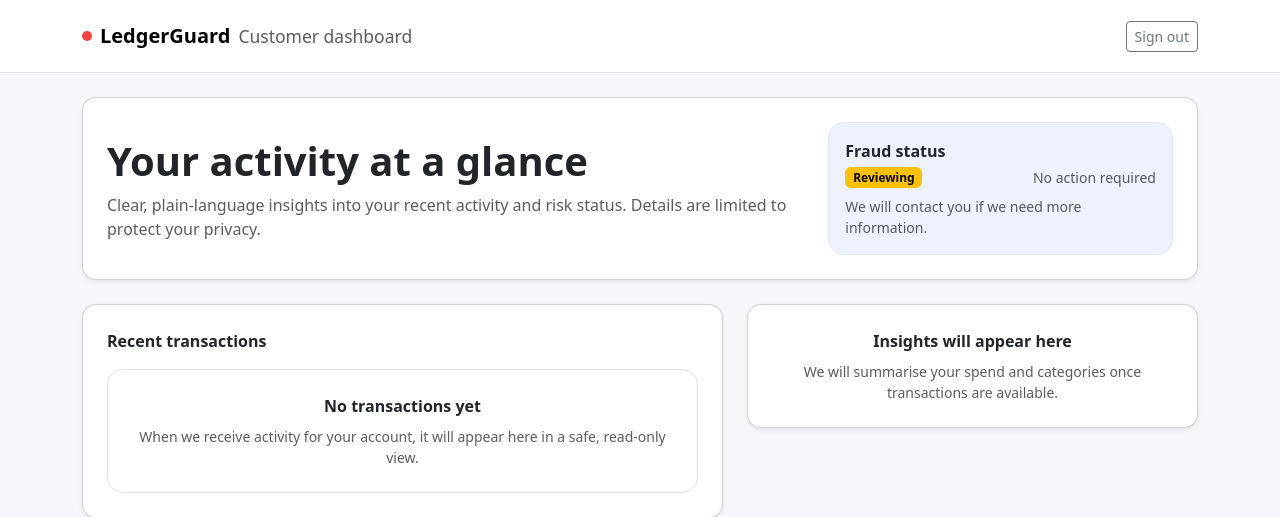
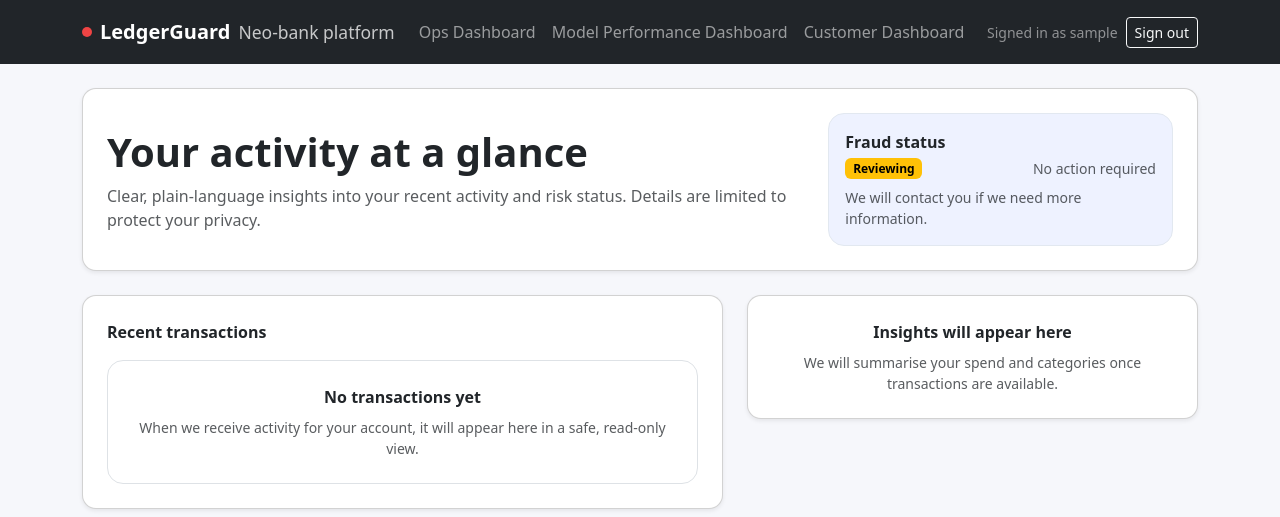
Before and after one commit to AAdewunmi/Neo-Bank-Fraud-Detection-Project, a Django app: page /customer/ in a window 1280 px wide. Shown: the top 517 px of the page. Run offline with Django 5.2, Linux system fonts and the light colour scheme; the visitor is signed in with stand-in values (Sample User, id 1).

Commit message:
Refactor UI's

```diff
--- a/customer_site/templates/customer/base.html
+++ b/customer_site/templates/customer/base.html
@@ -26,13 +26,58 @@
     </style>
   </head>
   <body>
+    {% if user.is_staff %}
+      <nav class="navbar navbar-expand-lg navbar-dark bg-dark">
+        <div class="container py-1">
+          <span class="navbar-brand d-flex align-items-center">
+            <span class="brand-dot"></span>
+            <span class="fw-semibold">LedgerGuard</span>
+            <span class="ms-2 small opacity-75">Neo-bank platform</span>
+          </span>
+
+          <button class="navbar-toggler" type="button" data-bs-toggle="collapse" data-bs-target="#navMainCustomer">
+            <span class="navbar-toggler-icon"></span>
+          </button>
+
+          <div id="navMainCustomer" class="collapse navbar-collapse">
+            <ul class="navbar-nav me-auto mb-2 mb-lg-0">
+              <li class="nav-item">
+                <a class="nav-link" href="/ops/">Ops Dashboard</a>
+              </li>
+              <li class="nav-item">
+                <a class="nav-link" href="{% url 'dashboard:performance' %}">Model Performance Dashboard</a>
+              </li>
+              <li class="nav-item">
+                <a class="nav-link" href="/customer/">Customer Dashboard</a>
+              </li>
+            </ul>
+
+            <div class="d-flex align-items-center gap-2">
+              <span class="text-white-50 small">Signed in as {{ user.username }}</span>
+              <form method="post" action="{% url 'logout' %}" class="mb-0">
+                {% csrf_token %}
+                <button type="submit" class="btn btn-sm btn-outline-light">Sign out</button>
+              </form>
+            </div>
+          </div>
+        </div>
+      </nav>
+    {% else %}
       <nav class="navbar navbar-light bg-white border-bottom">
         <div class="container py-2">
-        <a class="navbar-brand d-flex align-items-center" href="/customer/">
+          {% if brand_link %}
+            <a class="navbar-brand d-flex align-items-center" href="/">
               <span class="brand-dot"></span>
               <span class="fw-semibold">LedgerGuard</span>
-          <span class="ms-2 small text-muted">Customer dashboard</span>
+              <span class="ms-2 small text-muted">Customer Dashboard</span>
             </a>
+          {% else %}
+            <span class="navbar-brand d-flex align-items-center">
+              <span class="brand-dot"></span>
+              <span class="fw-semibold">LedgerGuard</span>
+              <span class="ms-2 small text-muted">Customer Dashboard</span>
+            </span>
+          {% endif %}
           <div class="d-flex gap-2">
             {% if user.is_authenticated %}
               <form method="post" action="{% url 'customer:logout' %}" class="mb-0">
@@ -43,6 +88,7 @@
           </div>
         </div>
       </nav>
+    {% endif %}
 
     <main class="container my-4">
       {% block content %}{% endblock %}
--- a/customer_site/templates/customer/login.html
+++ b/customer_site/templates/customer/login.html
@@ -6,7 +6,7 @@
     <div class="card shadow-sm">
       <div class="card-body p-4">
         <h1 class="h4 fw-semibold mb-2">Customer sign in</h1>
-        <p class="text-muted small mb-4">Access your read-only activity dashboard.</p>
+        <p class="text-muted small mb-4">Access your read-only activity Dashboard.</p>
         <form method="post" novalidate>
           {% csrf_token %}
           <div class="mb-3">
--- a/customer_site/views.py
+++ b/customer_site/views.py
@@ -91,7 +91,11 @@ def customer_login(request: HttpRequest) -> HttpResponse:
             login(request, user)
             return redirect("customer:dashboard")
 
-    return render(request, "customer/login.html", {"form": form})
+    return render(
+        request,
+        "customer/login.html",
+        {"form": form, "brand_link": True},
+    )
 
 
 def customer_logout(request: HttpRequest) -> HttpResponse:
--- a/dashboard/templates/dashboard/performance.html
+++ b/dashboard/templates/dashboard/performance.html
@@ -8,7 +8,7 @@
       <div class="card">
         <div class="card-body d-flex flex-wrap align-items-center justify-content-between">
           <div>
-            <h4 class="mb-1">Model Performance dashboard</h4>
+            <h4 class="mb-1">Model Performance Dashboard</h4>
             <p class="text-muted mb-0">Latest metrics, registry metadata, and model cards.</p>
           </div>
           <div class="text-muted small">
--- a/dashboard/views.py
+++ b/dashboard/views.py
@@ -95,7 +95,7 @@ def ops_login(request: HttpRequest) -> HttpResponse:
             login(request, user)
             return redirect("dashboard:index")
 
-    return render(request, "registration/login.html", {"form": form})
+    return render(request, "registration/login.html", {"form": form, "brand_link": True})
 
 
 @ops_access_required
```
Also changed, not shown: dashboard/templates/dashboard/base.html (+18 -7 lines), dashboard/templates/registration/login.html (+1 -6 lines), README.md, 1 other file. Lines whose indentation alone changed are shown as unchanged.
